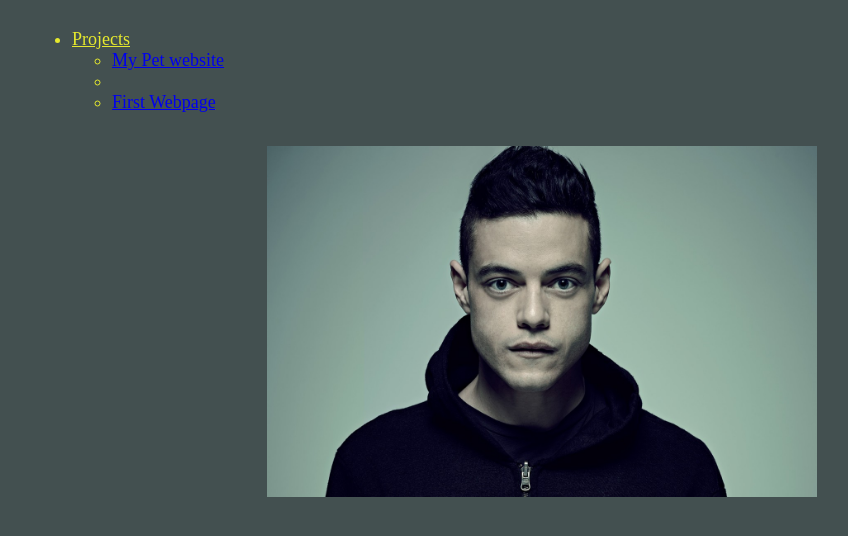
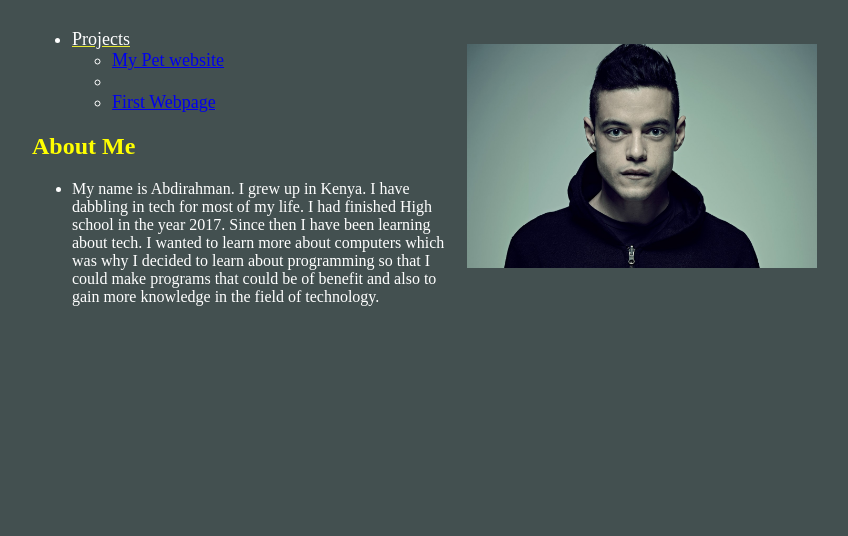
Before and after one commit to mccafee025/AbdirahmanMuminportfolio, a plain HTML site: page index.html in a window 1280 px wide. Shown: the part 90-626 px from the top of the page, without its empty margins (208-1056 px from the left). Drawn offline with Linux system fonts and the light colour scheme.

Commit message:
design the page, resize image,add a paragraph

```diff
--- a/index.html
+++ b/index.html
@@ -12,6 +12,7 @@
     <h1>Abdirahman Mumin</h1>
   </header>
   <nav id="once">
+    <img src="images/elliot.jpg" alt="elliot" title="elliot alderson mastermind"/>
     <ul>
       <li>
         Projects
@@ -21,6 +22,12 @@
           </ul>
       </li>
     </ul>
-  </nav><img src="images/elliot.jpg" alt="elliot" title="elliot alderson mastermind"/>
+  </nav>
+  <h2>About Me</h2>
+  <ul>
+    <li>My name is Abdirahman. I grew up in Kenya. I have dabbling in tech for most of my life. I had finished High school in the year 2017. Since then I have been learning about tech.
+        I wanted to learn more about computers which was why I decided to learn about programming so that I could make programs that could be of benefit and also to gain more knowledge in the field of technology.
+    </li>
+  </ul>
 </body>
 </html>
--- a/style.css
+++ b/style.css
@@ -14,8 +14,8 @@ h1 {
     float: right;
     padding: 15px;
     clear: both;
-    height: 550%;
-    width: 550px;
+    height: 350%;
+    width: 350px;
   }
   #once {
     content: "Links";
@@ -25,3 +25,9 @@ h1 {
     text-decoration: underline;
     margin-top: .5em;
   }
+ h2 {
+  color:yellow;
+ }
+ li {
+   color:white;
+ }
```
